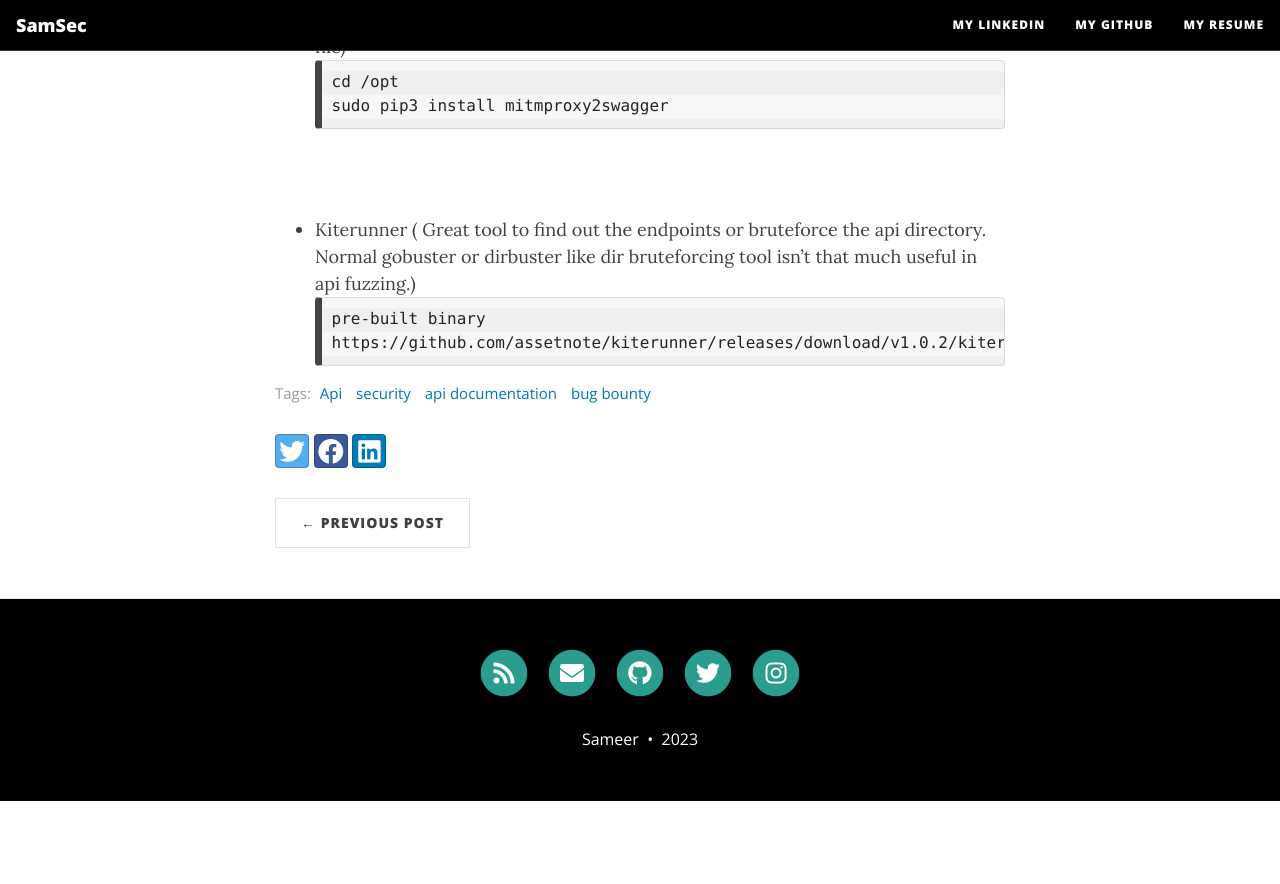
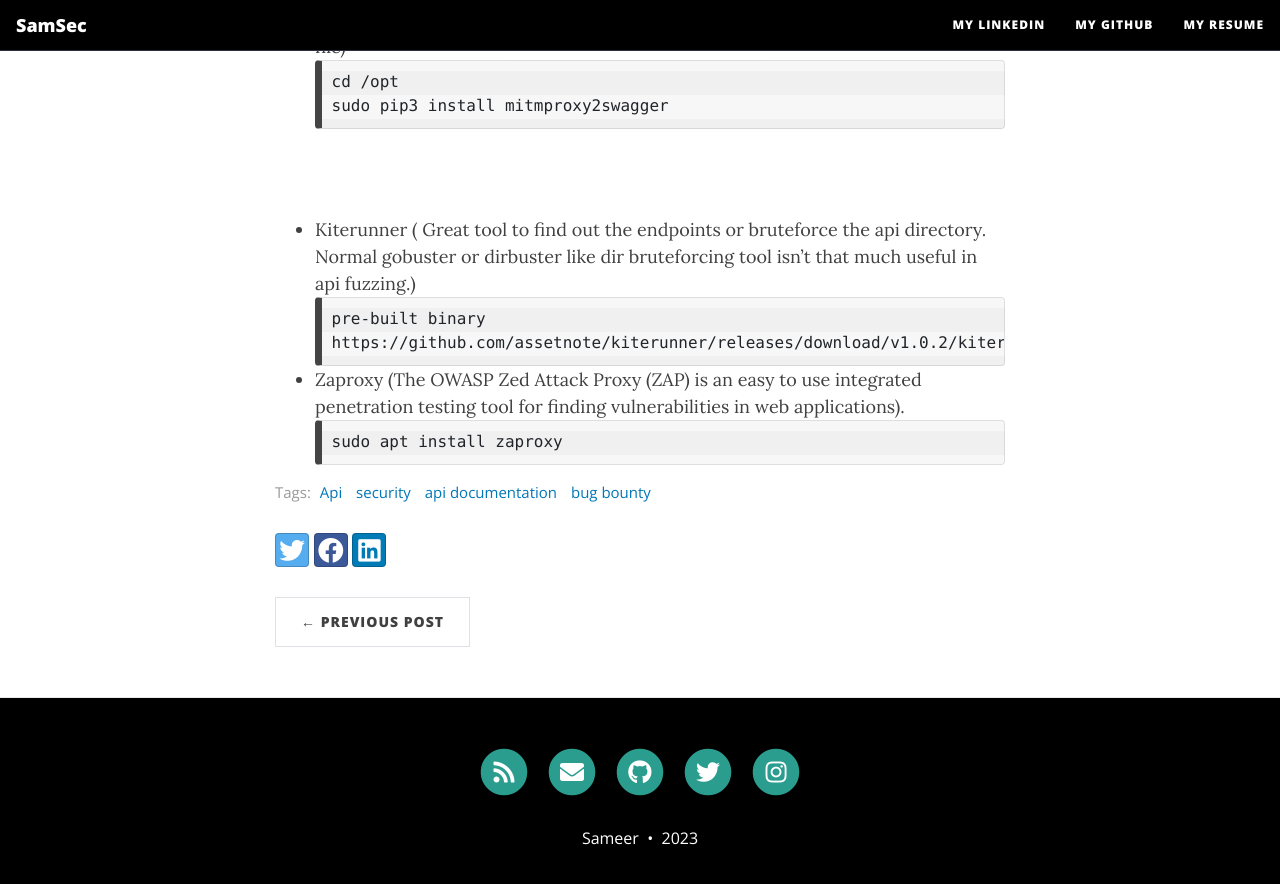
Before and after one commit to Sameer484/gh_pages, a Jekyll site: the page built from _posts/2023-10-09-Api-security.md, in a window 1280 px wide and 900 px high, scrolled down 1157 px. Shown: the top 884 px of the window. Built offline with Jekyll 4.4.1, drawn with Linux system fonts in a browser that asks for light colours; nearby versions of some CDN libraries; before the commit the page ends 1958 px from its top, so only the background shows below that.

Commit message:
Update 2023-10-09-Api-security.md

````diff
--- a/_posts/2023-10-09-Api-security.md
+++ b/_posts/2023-10-09-Api-security.md
@@ -41,3 +41,7 @@
 pre-built binary
 https://github.com/assetnote/kiterunner/releases/download/v1.0.2/kiterunner_1.0.2_linux_amd64.tar.gz
 ```
+- Zaproxy (The OWASP Zed Attack Proxy (ZAP) is an easy to use integrated penetration testing tool for finding vulnerabilities in web applications).
+  ```
+  sudo apt install zaproxy
+  ```
````
